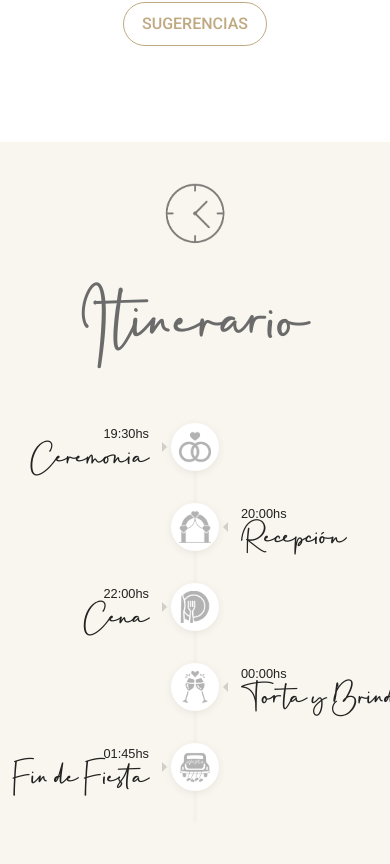
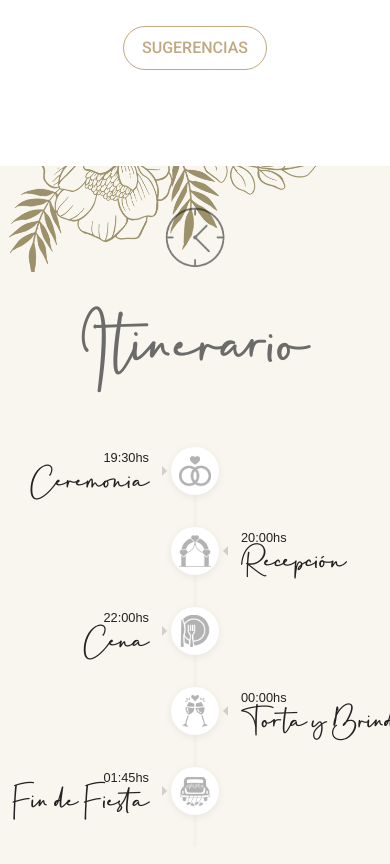
Before and after one commit to carlosfurnari/wedding-cf, a React (Create React App) app: page / in a window 390 px wide. Shown: the part 2620-3484 px from the top of the page. Built offline with nearby package versions, Linux system fonts and the light colour scheme.

Commit message:
seccion itinerary

```diff
--- a/src/components/Dress.module.css
+++ b/src/components/Dress.module.css
@@ -18,6 +18,8 @@
   gap: 48px;
   max-width: 1100px;
   width: 100%;
+  /* Move content down a bit within the section */
+  margin-top: clamp(24px, 6vw, 64px);
 }
 
 .card {
--- a/src/components/ItinerarySection.js
+++ b/src/components/ItinerarySection.js
@@ -17,7 +17,7 @@ const timeline = [
 
 const ItinerarySection = () => (
   <section className={styles.sectionWrapper} id="itinerario">
-    <div className={styles.container}>
+  <div className={styles.container}>
       <div className={styles.headerRow}>
         <img className={styles.headerIcon} src={iconTimeline} width="110" alt="Itinerario" style={{opacity: 0.5}} />
         <h2 className="lovestory text-center text-gris">Itinerario</h2>
--- a/src/components/ItinerarySection.module.css
+++ b/src/components/ItinerarySection.module.css
@@ -3,9 +3,14 @@
   position: relative;
   left: 50%;
   transform: translateX(-50%);
-  background: transparent;
+  /* Decorative background */
+  background: url('../assets/lovestory-2.png') no-repeat left top;
+  background-size: clamp(560px, 70vw, 1200px) auto;
+  /* Nudge a bit to the right */
+  background-position: clamp(-150px, -8vw, -48px) top;
   padding: 64px 0 64px 0;
 }
+/* Decorative image now handled in component via <img> */
 .container {
   max-width: 900px;
   margin: 0 auto;
@@ -213,6 +218,17 @@
 
 @media (max-width: 480px) {
   .sectionWrapper { padding: 36px 0; }
+  /* Decoration sizing handled inline in component */
   /* Keep content flush on mobile to preserve alignment */
   .timelineContent { padding: 0; }
 }
+@media (max-width: 480px) {
+  .sectionWrapper {
+    padding: 36px 0;
+  /* Nudge a bit to the right on small screens */
+  background-position: clamp(-84px, -12vw, -30px) top;
+    background-size: clamp(420px, 85vw, 900px) auto;
+  }
+  /* Keep content flush on mobile to preserve alignment */
+  .timelineContent { padding: 0; }
+}
```
